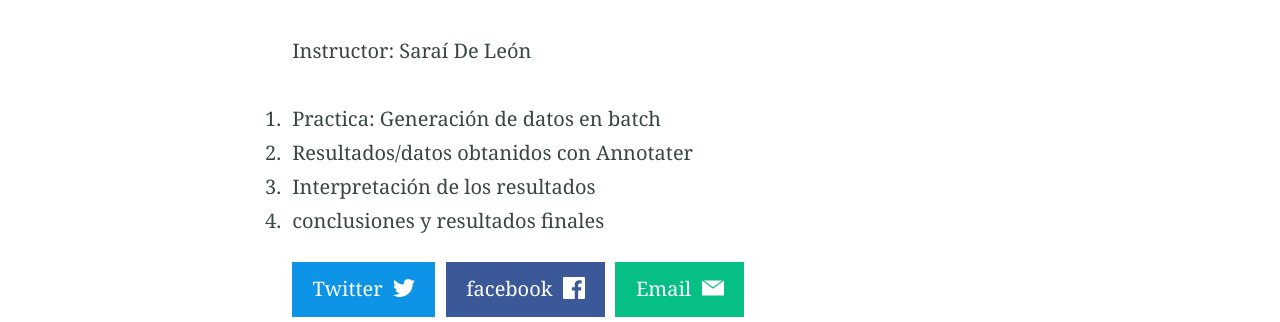
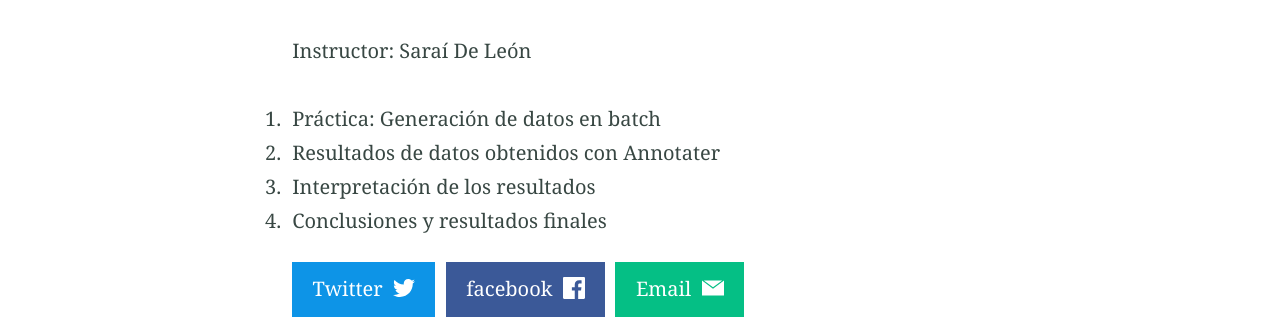
Before and after one commit to acnilo/202411_LNMA_IA-mIF, a Jekyll site: the page built from _posts/2024-10-22-Day2.md, in a window 1280 px wide and 900 px high, scrolled down 1924 px. Shown: the part 478-800 px from the top of the window. Built offline with Jekyll 4.4.1, drawn with Linux system fonts in a browser that asks for light colours; nearby versions of some CDN libraries.

Commit message:
Update 2024-10-22-Day2.md

```diff
--- a/_posts/2024-10-22-Day2.md
+++ b/_posts/2024-10-22-Day2.md
@@ -61,7 +61,7 @@ Instructor: Saraí De León
 
 Instructor: Saraí De León
 
-1. Practica: Generación de datos en batch
-2. Resultados/datos obtanidos con Annotater
+1. Práctica: Generación de datos en batch
+2. Resultados de datos obtenidos con Annotater
 3. Interpretación de los resultados
-4. conclusiones y resultados finales
+4. Conclusiones y resultados finales
```
